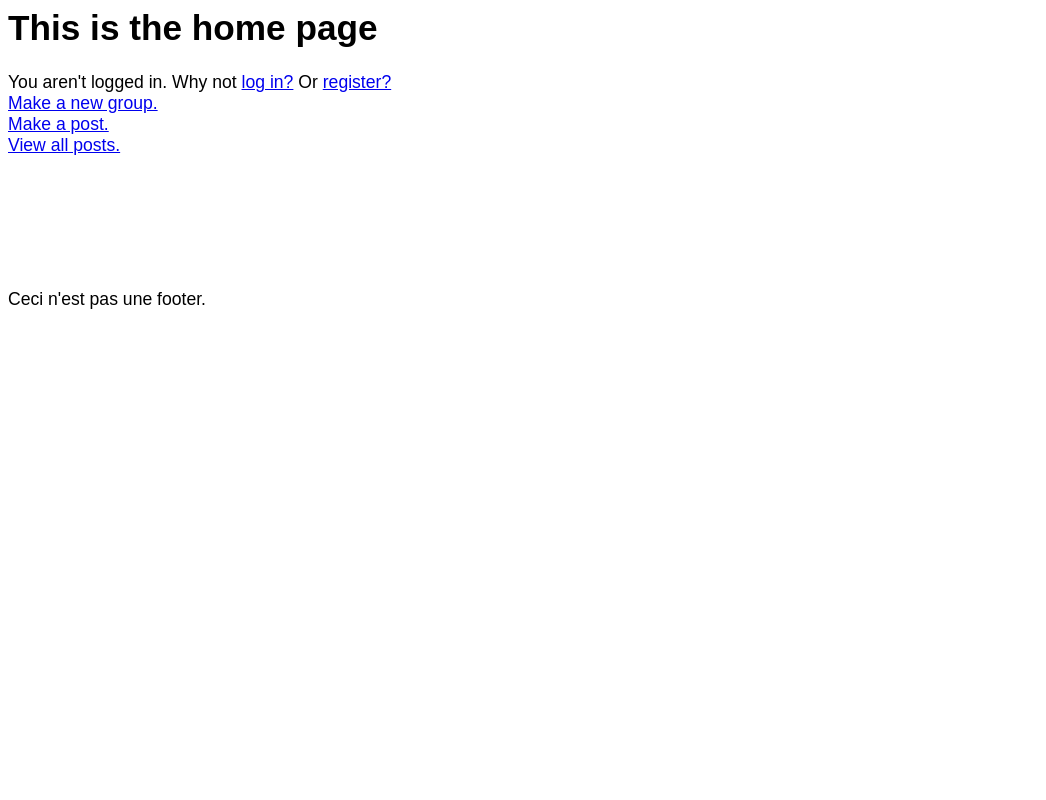
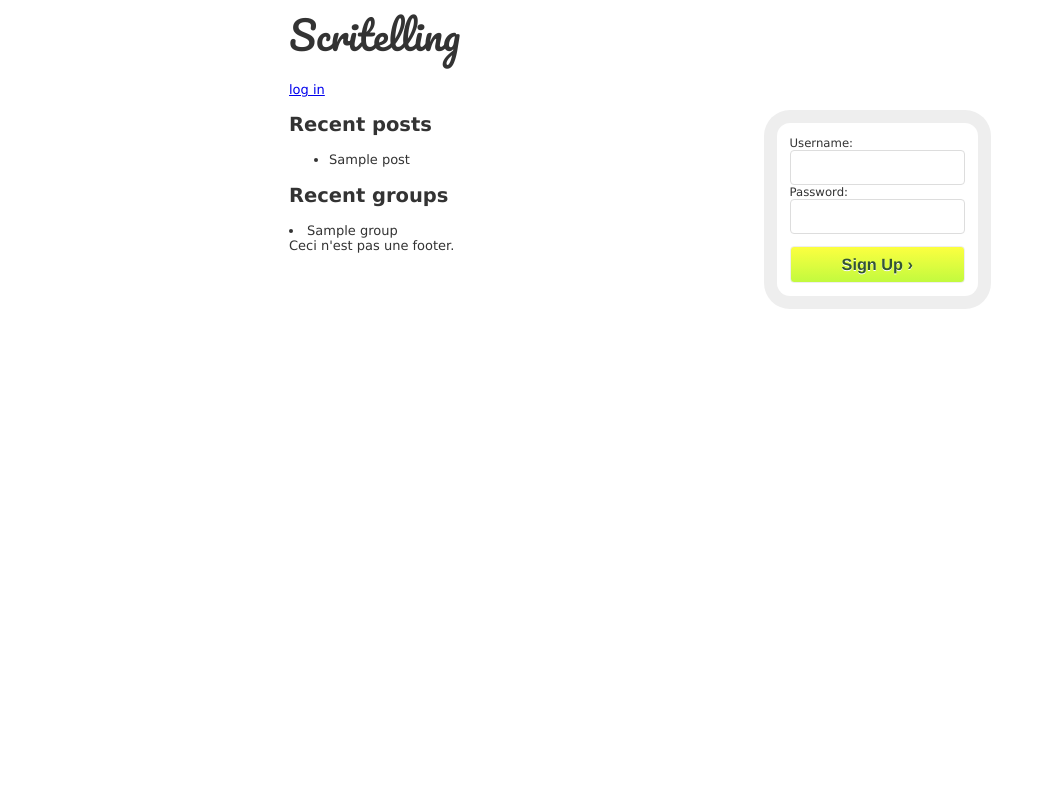
Before and after one commit to johnfn/canvases-of-words, a Django app: template templates/index.html in a window 1280 px wide. Shown: the whole page, without its empty margins (0-1046 px from the left). Run offline with Django 3.2, Linux system fonts and the light colour scheme; the template is opened without the code that fills it: most values are stand-ins (such as "Sample title", 1, 10 or a date in 2020); some libraries are stand-ins or nearby versions.

Commit message:
Edited templates/css. New, experimental look.

```diff
--- a/posts/static/css/main.css
+++ b/posts/static/css/main.css
@@ -1,3 +1,101 @@
+@import url(http://fonts.googleapis.com/css?family=Pacifico);
+
+html, body {
+    padding: 0;
+    margin: 0;
+}
+
+html {
+    overflow-y: scroll;
+}
+
 body {
-  font: 1.1em arial, helvetica, sans-serif;
+  font: 0.8125em "Lucida Sans", "Lucida Grande", Verdana, "Helvetica Neue", sans-serif;
+  color: #333;
 }
+
+h1 {
+    font-weight: normal;
+    /*font-style: italic;*/
+    font-family: Pacifico, "Helvetica Neue", sans-serif;
+    margin: .25em 0;
+    font-size: 3em;
+    margin: 0;
+}
+
+#centercolumn {
+    width: 54em;
+    margin: 0 auto;
+}
+
+form#signup {
+    width: 17.5em;
+    float: right;
+    border-radius: 2em;
+    -webkit-border-radius: 2em;
+    -moz-border-radius: 2em;
+    margin-left: 1em;
+    background: #eee;
+}
+
+form#signup .inner {
+    background: #fff;
+    margin: 1em;
+    padding: 1em;
+    border-radius: 1em;
+    -webkit-border-radius: 1em;
+    -moz-border-radius: 1em;
+}
+
+form#signup label {
+    display: block;
+    font-size: .9em;
+    cursor: pointer;
+}
+
+form#signup input {
+    width: 6.5em;
+    font-size: 2em;
+    font-family: "Helvetica Neue", sans-serif;
+    border: 1px solid #ddd;
+    border-radius: 4px;
+    -webkit-border-radius: 4px;
+    -moz-border-radius: 4px;
+}
+
+form#signup input:hover {
+    border-color: #bbb;
+}
+
+form#signup input:focus {
+    border-color: #aaa;
+    background: #FFF3D9;
+}
+
+form#signup a.button {
+    background: #fcff40;
+    background: -moz-linear-gradient(top, #fcff40, #c2fa3e);
+    background: -webkit-linear-gradient(top, #fcff40, #c2fa3e);
+    border: 1px solid #eee;
+    color: #353;
+    font-weight: bold;
+    text-shadow: 0 1px 0 #fff;
+    display: block;
+    font-size: 1.25em;
+    margin-top: .75em;
+    padding: .5em 0;
+    text-align: center;
+    text-decoration: none;
+    font-family: "Helvetica Neue", sans-serif;
+    border-radius: 4px;
+    -webkit-border-radius: 4px;
+    -moz-border-radius: 4px;
+}
+
+form#signup a.button:hover {
+    color: #000;
+    border-color: #aaa;
+    background: #c2fa3e;
+    background: -moz-linear-gradient(top, #fcff40, #abf000);
+    background: -webkit-linear-gradient(top, #fcff40, #abf000);
+}
--- a/templates/index.html
+++ b/templates/index.html
@@ -3,12 +3,24 @@
 {% block title %}Home page{% endblock %}
 
 {% block content %}
-  <h1> This is the home page </h1>
+	<h1>Scritelling</h1>
 
-  You aren't logged in. Why not <a href = "login">log in?</a> Or
-  <a href = "register">register?</a> <br/>
-
-  <a href = "newgroup">Make a new group.</a> <br/>
-  <a href = "writepost">Make a post.</a> <br/>
-  <a href = "posts">View all posts.</a> <br/>
+	<p><a href="login">log in</a></p>
+	<form id="signup">
+		<div class="inner">
+			<div><label for="username">Username: </label><input id="username" type="text"/></div>
+			<div><label for="password">Password: </label><input id="password" type="password"/></div>
+			<div><a class="button" href="/">Sign Up ›</a></div>
+		</div>
+	</form>
+	<h2>Recent posts</h2>
+	<ul>
+		{% for post in recent_posts %}
+		<li>{{ post.title }}</li>
+		{% endfor %}
+	</ul>
+	<h2>Recent groups</h2>
+	{% for group in recent_groups %}
+	<li>{{ group.title }}</li>
+	{% endfor %}
 {% endblock %}
--- a/templates/skeleton.html
+++ b/templates/skeleton.html
@@ -1,3 +1,4 @@
+<!DOCTYPE html>
 <html>
   <head>
     <!-- js -->
@@ -35,12 +36,9 @@
     <title>{% block title %}Main page.{% endblock %}</title>
   </head>
   <body>
-    {% block content %}{% endblock %}
-    <p> &nbsp;
-    <p> &nbsp;
-    <p> &nbsp;
-    <footer>
-      {% block footer %}Ceci n'est pas une footer.{% endblock %}
-    </footer>
+	<div id="centercolumn">
+	    {% block content %}{% endblock %}
+	    {% block footer %}Ceci n'est pas une footer.{% endblock %}
+	</div>
   </body>
 </html>
```
Also changed, not shown: templates/current_user_detail.html (+5 -8 lines).
